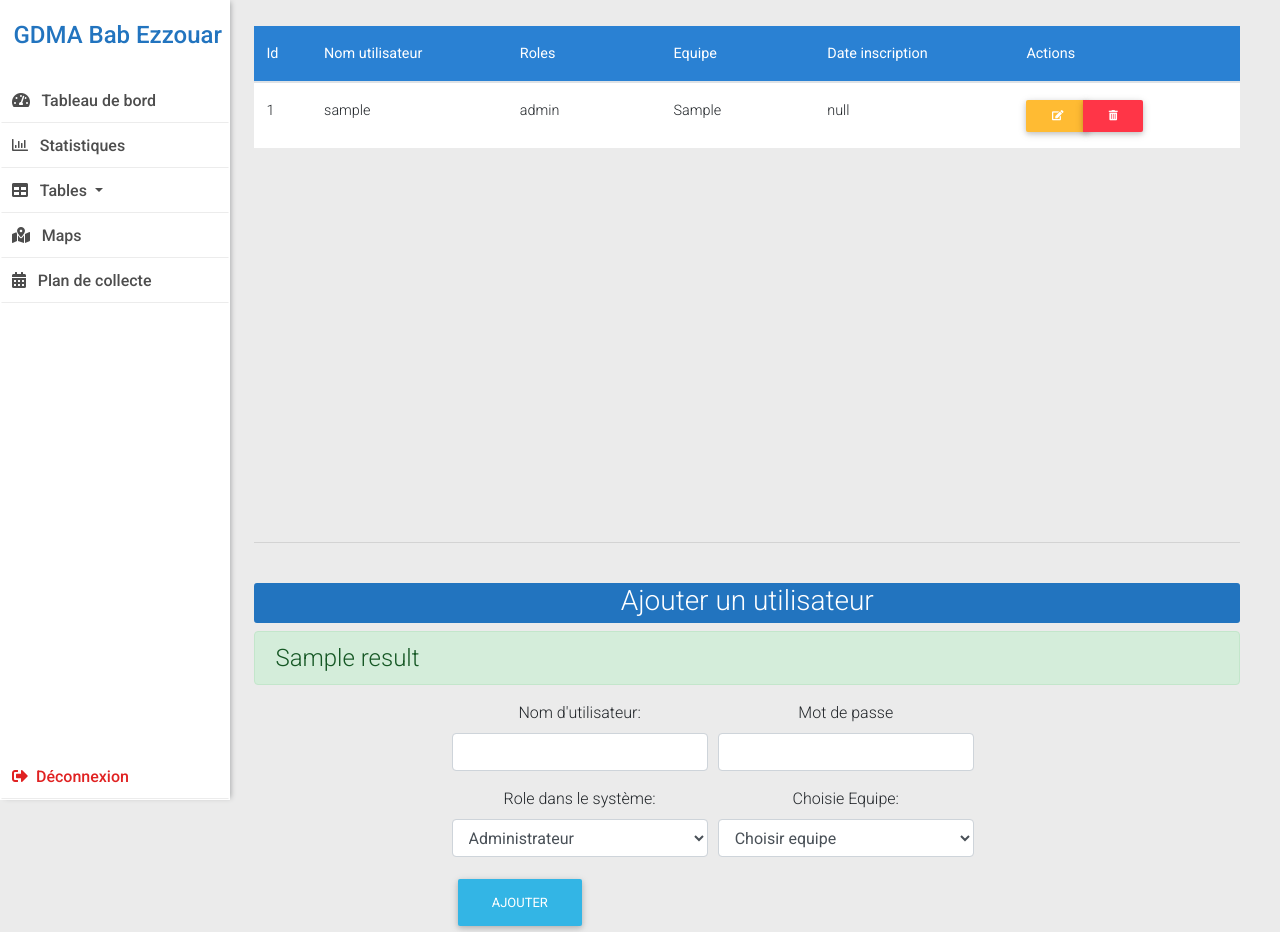
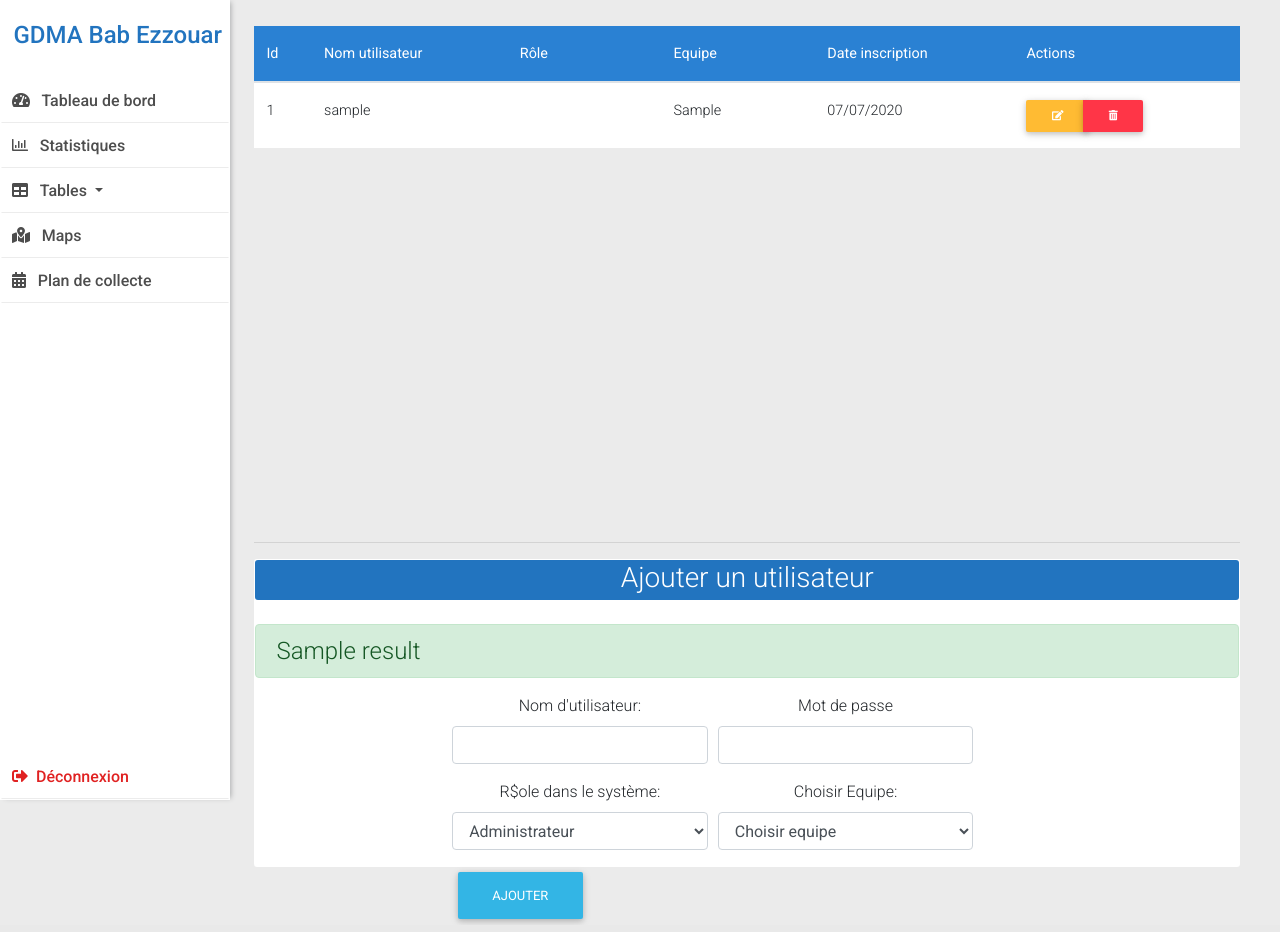
Before and after one commit to raouftams/GIS-for-SWM, a Symfony app: template templates/admin/addUser.html.twig in a window 1280 px wide. Run offline with Twig, Linux system fonts and the light colour scheme; the template is opened without the code that fills it: most values are stand-ins (such as "Sample title", 1, 10 or a date in 2020); some libraries are stand-ins or nearby versions.

Commit message:
15/08/2020

```diff
--- a/src/Controller/User/UserController.php
+++ b/src/Controller/User/UserController.php
@@ -35,10 +35,10 @@ class UserController extends AbstractController{
             $equipe =  intval($_POST['id_equipe']);
 
             if ($role == 'Administrateur') {
-                $roles = ['ROLE_ADMIN','ROLE_USER','ROLE_SUPERUSER'];
+                $roles = ['ROLE_ADMIN','ROLE_SUPERUSER','ROLE_USER'];
             }else{
                 if ($role == 'Planificateur') {
-                    $roles = ['ROLE_USER','ROLE_SUPERUSER'];
+                    $roles = ['ROLE_SUPERUSER','ROLE_USER'];
                 }else{
                     $roles = ['ROLE_USER'];
                 }
--- a/src/Table/TourneeTable.php
+++ b/src/Table/TourneeTable.php
@@ -111,7 +111,7 @@ class TourneeTable extends Table{
     public function qteRealiseEtPrevue(){
       return $this->query('SELECT  extract(month FROM date) AS label , sum(qte_realise) as realiseData, sum(qte_prevue) as prevueData
       FROM "public".tournee
-      WHERE date_trunc(\'year\', date) = date_trunc(\'year\', current_date)
+      WHERE date_trunc(\'year\', date) = date_trunc(\'year\', current_date) and qte_realise is not null
       GROUP BY label
       ORDER BY label');
     }
--- a/templates/admin/addUser.html.twig
+++ b/templates/admin/addUser.html.twig
@@ -9,9 +9,14 @@
         background-color: #2274BF;
         color: white;
         border-radius: 3px;
-        margin-top: 40px;
+
         text-align: center;
         height: 40px;
+    }
+    .addUser{
+        border: 1px solid transparent;
+        background-color: #ffffff;
+        border-radius: 3px;
     }
 </style>
 {% endblock %}
@@ -23,7 +28,7 @@
             <tr>
             <th scope="col">Id</th>
             <th scope="col">Nom utilisateur</th>
-            <th scope="col">Roles &nbsp;</th>
+            <th scope="col">Rôle &nbsp;</th>
             <th scope="col">Equipe</th>
             <th scope="col">Date inscription</th>
             <th scope="col">Actions</th>
@@ -34,9 +39,19 @@
 			<tr>
 				<td scope="row" >{{ user.id }}</td>
 				<td class="th-sm" > {{ user.username}} </td>
-				<td class="th-sm">{% for role in user.roles %} {{role}}<br> {%endfor%}</td>
+				<td class="th-sm">
+                    {% if user.roles[0] == "ROLE_ADMIN" %}
+                        Administrateur
+                    {%endif%}
+                    {% if user.roles[0] == "ROLE_SUPERUSER" %}
+                        Planificateur
+                    {%endif%}
+                    {% if user.roles[0] == "ROLE_USER" %}
+                        Chef d'équipe
+                    {%endif%}
+                    </td>
 				<td class="th-sm">{{ user.getIdEquipe }}</td>
-				<td class="th-sm">{{ user.getDateInscription.date| json_encode}}</td>
+				<td class="th-sm">{{ user.getDateInscription.date|date("m/d/Y")}}</td>
 
 				<td class="th-sm">
 					<div class="btn-group" >
@@ -50,7 +65,9 @@
   	</table>
 </div>
 <hr>
-<h3>Ajouter un utilisateur</h3>
+<div class="addUser">
+
+<h3 class="mb-4">Ajouter un utilisateur</h3>
 {% if result != null %}
     <h4 class="alert alert-success">{{result}}</h4>
 {% endif %}
@@ -68,7 +85,7 @@
     </div>
     <div class="form-row">
         <div class="form-group col-md-4">
-            <label>Role dans le système:</label>
+            <label>R$ole dans le système:</label>
             <select name="role" class="form-control">
                 <option value="Administrateur">Administrateur</option>
                 <option value="Planificateur">Planificateur</option>
@@ -76,7 +93,7 @@
             </select>
         </div>
         <div class="form-group col-md-4">
-            <label>Choisie Equipe:</label>
+            <label>Choisir Equipe:</label>
             <select name="id_equipe" class="form-control">
             <option value="0" selected>Choisir equipe</option>
             {% for equipe in equipes %}
@@ -87,5 +104,5 @@
     </div>
     <button type="submit" class="btn btn-info" style="float:left;">Ajouter</button>
 </form>
-
+</div>
 {% endblock %}
```
Also changed, not shown: var/app.db.
